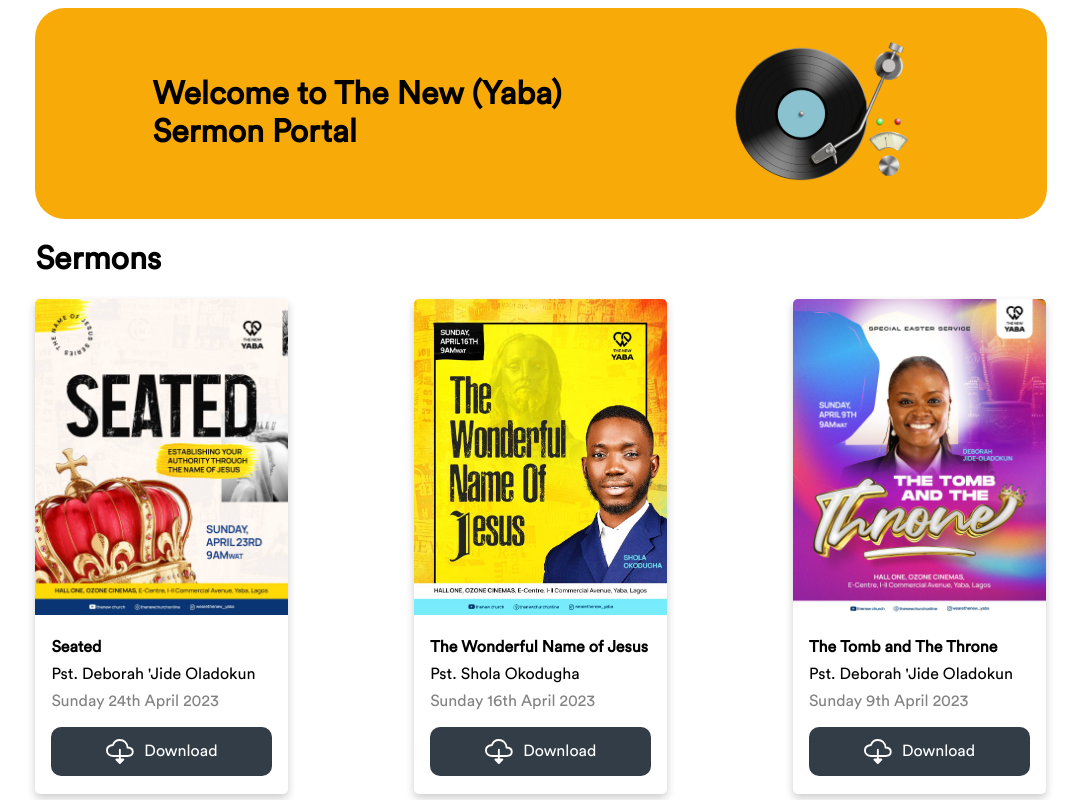
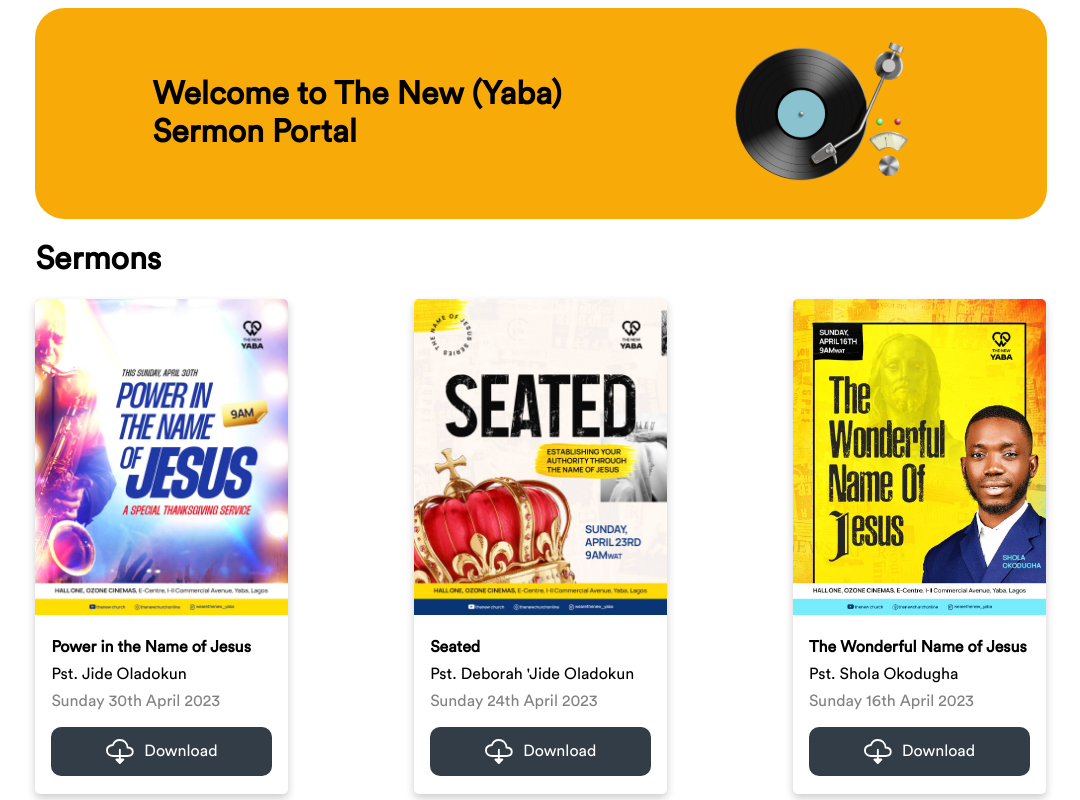
Before and after one commit to timtop/The-New-Yaba-Cassettes, a React (Create React App) app: page / in a window 1280 px wide. Shown: the top 800 px of the page, without its empty margins (99-1179 px from the left). Built offline with nearby package versions, Linux system fonts and the light colour scheme.

Commit message:
Sunday service upload

```diff
--- a/src/App.js
+++ b/src/App.js
@@ -33,10 +33,19 @@ import impartation1 from "./imgs/impartation.jpeg";
 import tnt from "./imgs/tomb-n-throne.jpg";
 import twnj from "./imgs/TWNJ.jpeg";
 import seated from "./imgs/seated.jpg";
+import pinj from "./imgs/PINJ.jpg";
 
 class App extends React.Component {
   render() {
     const sermons = [
+      {
+        title: "Power in the Name of Jesus",
+        preacher: "Pst. Jide Oladokun",
+        date: "Sunday 30th April 2023",
+        link: "https://res.cloudinary.com/the-new-unilag/video/upload/v1682930742/Yaba%20Messages/Power_in_the_name_of_Jesus_30th_April_222_edited_mixdown_isfm1r.mp3",
+        name: "Power in the Name of Jesus - 30/04/23",
+        img: pinj,
+      },
       {
         title: "Seated",
         preacher: "Pst. Deborah 'Jide Oladokun",
```
Also changed, not shown: src/imgs/PINJ.jpg (added).
